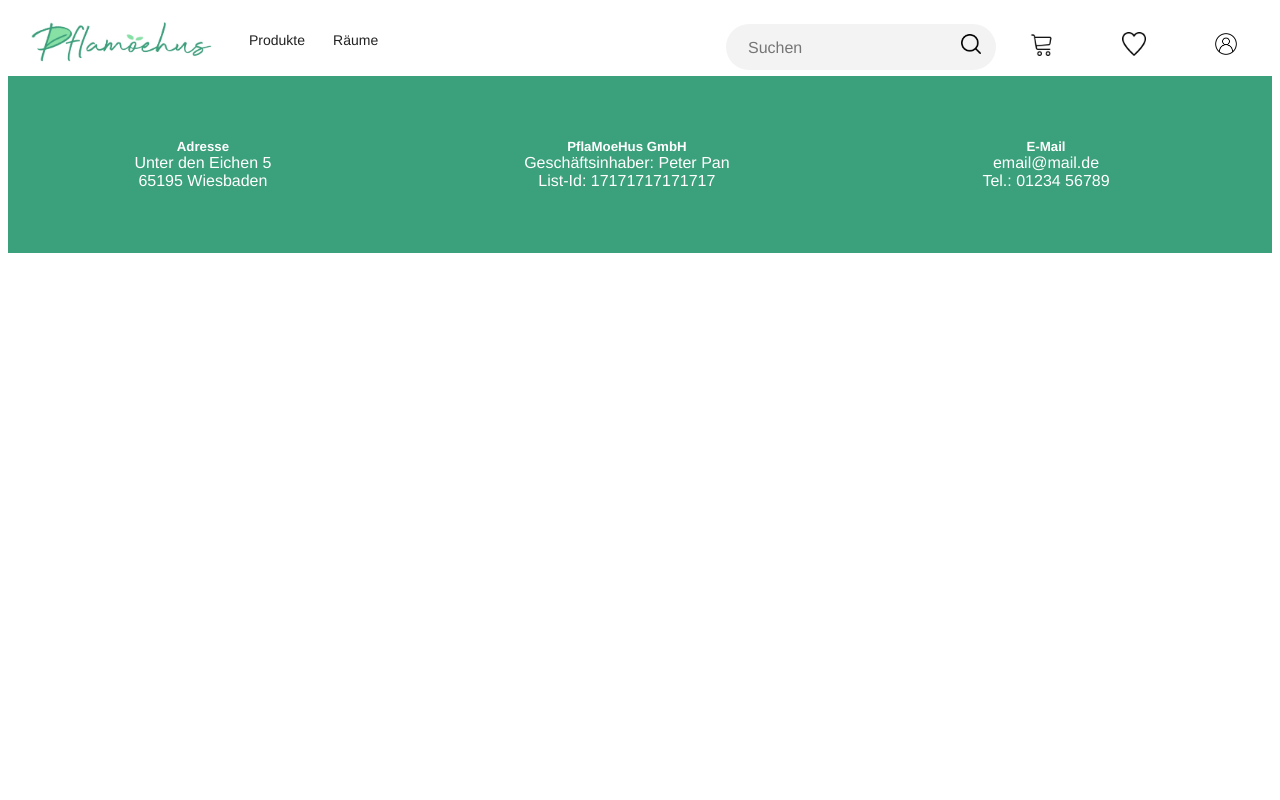
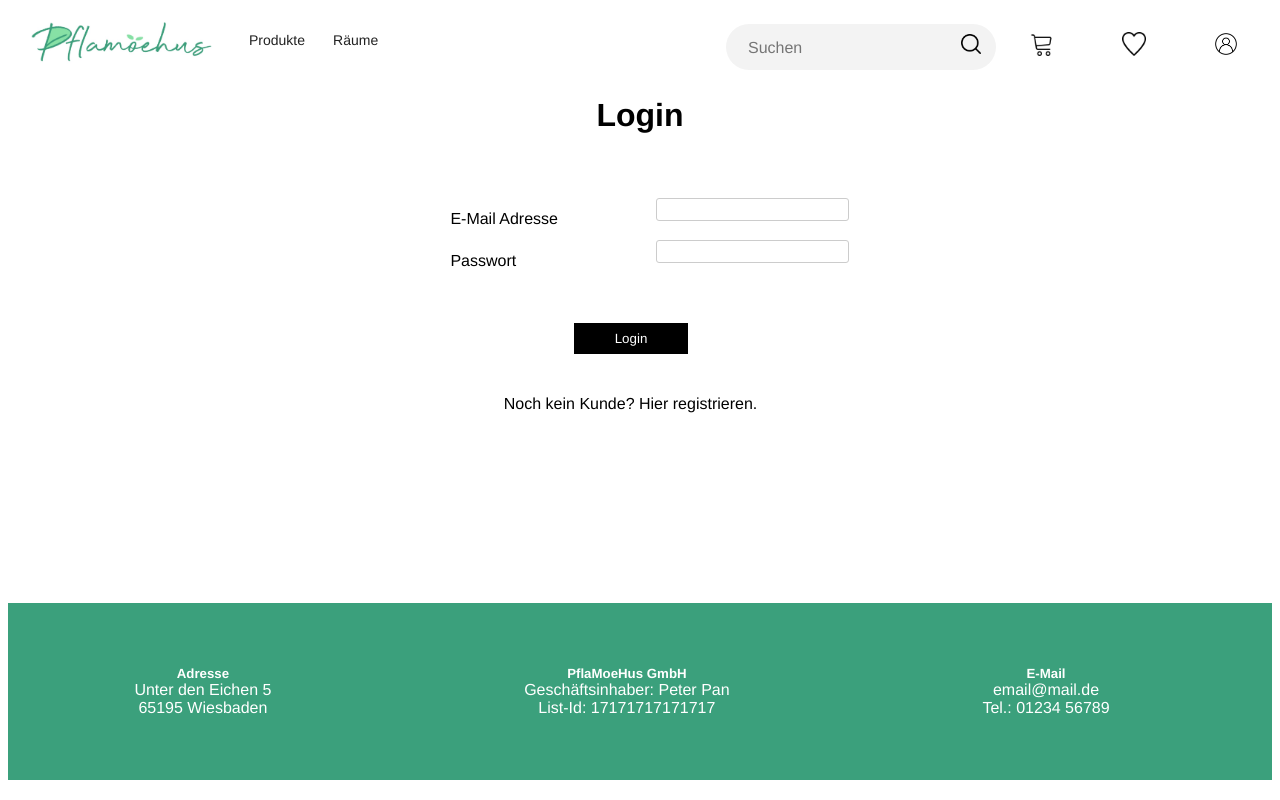
Before and after one commit to IsabelleSchmidt/BigSoftwareProject_Frontend, a Vue app: page /#/login in a window 1280 px wide. Built offline with nearby package versions, Linux system fonts and the light colour scheme.

Commit message:
#96 Login Formular

```diff
--- a/src/router/index.ts
+++ b/src/router/index.ts
@@ -52,6 +52,11 @@ const routes: Array<RouteRecordRaw> = [
     path: '/register',
     name: 'Register',
     component: () => import('../views/Register.vue')
+  },
+  {
+    path: '/login',
+    name: 'Login',
+    component: () => import('../views/Login.vue')
   }
 
 
--- /dev/null
+++ b/src/views/Login.vue
@@ -0,0 +1,89 @@
+<template>
+    <div class="login">
+        <h1 align="center">Login</h1>
+        <form action="">
+            <div class="row">
+                <div class="col1"><label for="email" class="left">E-Mail Adresse</label></div>
+                <div class="col2"><input v-model="email" type="text" name="email" size="30" maxlenght="50" class="right"></div>
+            </div>
+            <div class="row">
+                <div class="col1"><label for="password" class="left">Passwort</label></div>
+                <div class="col2"><input v-model="password" id="pw" type="password" name="password" size="20" maxlenght="50" class="right"></div>
+            </div>
+            <div class="row">
+            <input type="submit" name="loginUser" value="Login">
+            </div>
+            <div class="row">
+                <router-link class="link" to="/register">Noch kein Kunde? Hier registrieren.</router-link>
+            </div>
+        </form>
+    </div>
+</template>
+
+
+
+<style scoped lang="scss">
+
+form{
+    margin: 5% 0% 15% 35%;
+}
+label{
+    padding: 12px 12px 12px 0;
+    display: inline-block;
+}
+.col1{
+    float: left;
+    width: 25%;
+}
+
+.col2{
+    float: left;
+    width:75%;
+}
+
+.row:after{
+    content:"";
+    display: table;
+    clear: both;
+}
+input:focus{
+    outline-color: #3BA07C;
+}
+input[type=text]{
+    width: 30%;
+    padding: 0.25em;
+    border: 1px solid #ccc;
+    border-radius:3px;
+    resize: vertical;
+}
+input[type=submit]{
+    margin: 5% 0% 5% 15%;
+    padding: 1% 5%;
+    background-color: black;
+    border-style: none;
+    color: #fff;
+    &:hover{
+        background-color: #3BA07C;
+    }
+    &:focus{
+        outline: none;
+    }
+}
+
+.link {
+    margin: 4% 0% 5% 6.5%;
+    color: black;
+    text-decoration: none;
+    list-style: none;
+    list-style-type: none;
+}
+
+#pw {
+    width: 30%;
+    padding: 0.25em;
+    border: 1px solid #ccc;
+    border-radius:3px;
+    resize: vertical;
+}
+
+</style>
```
